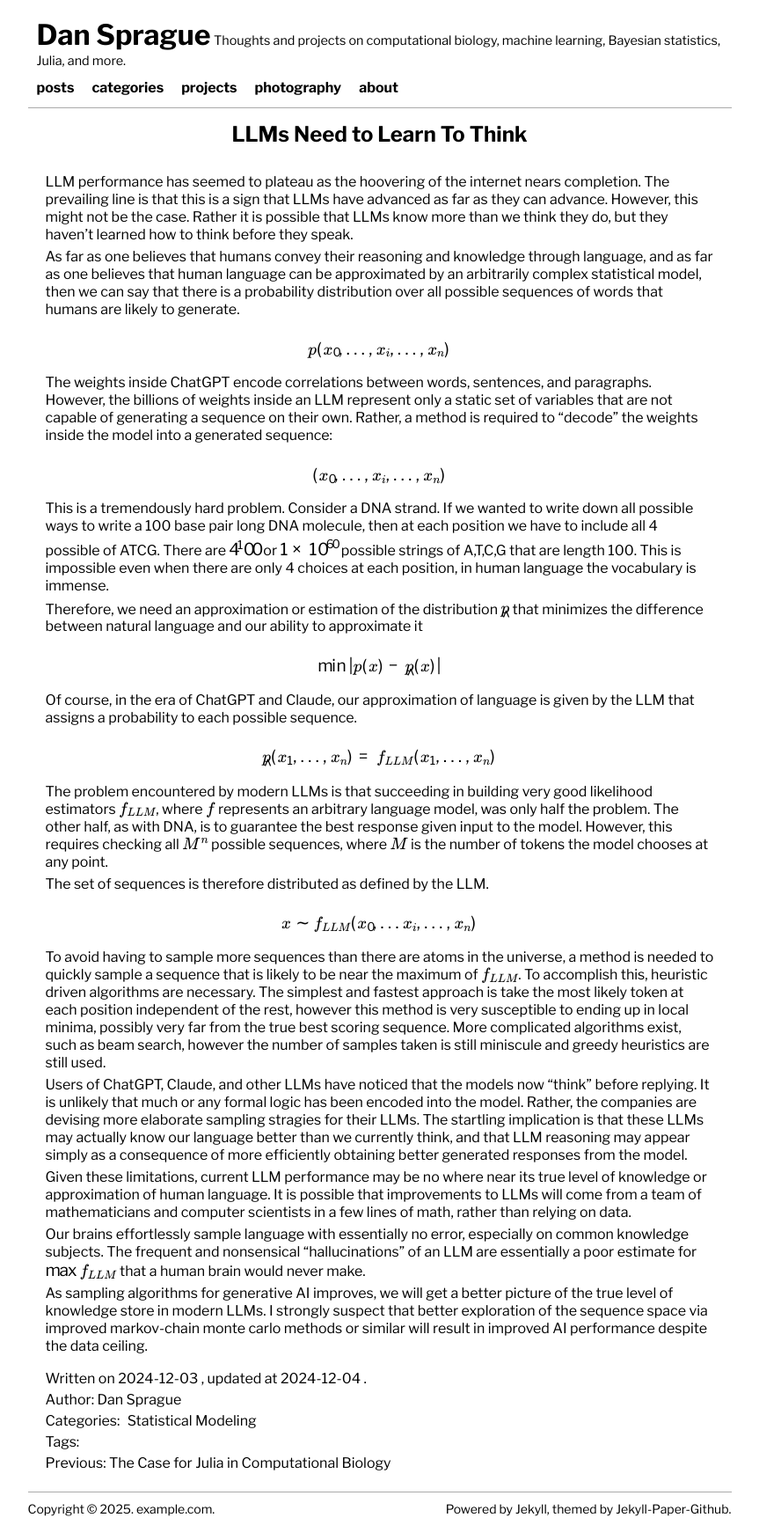
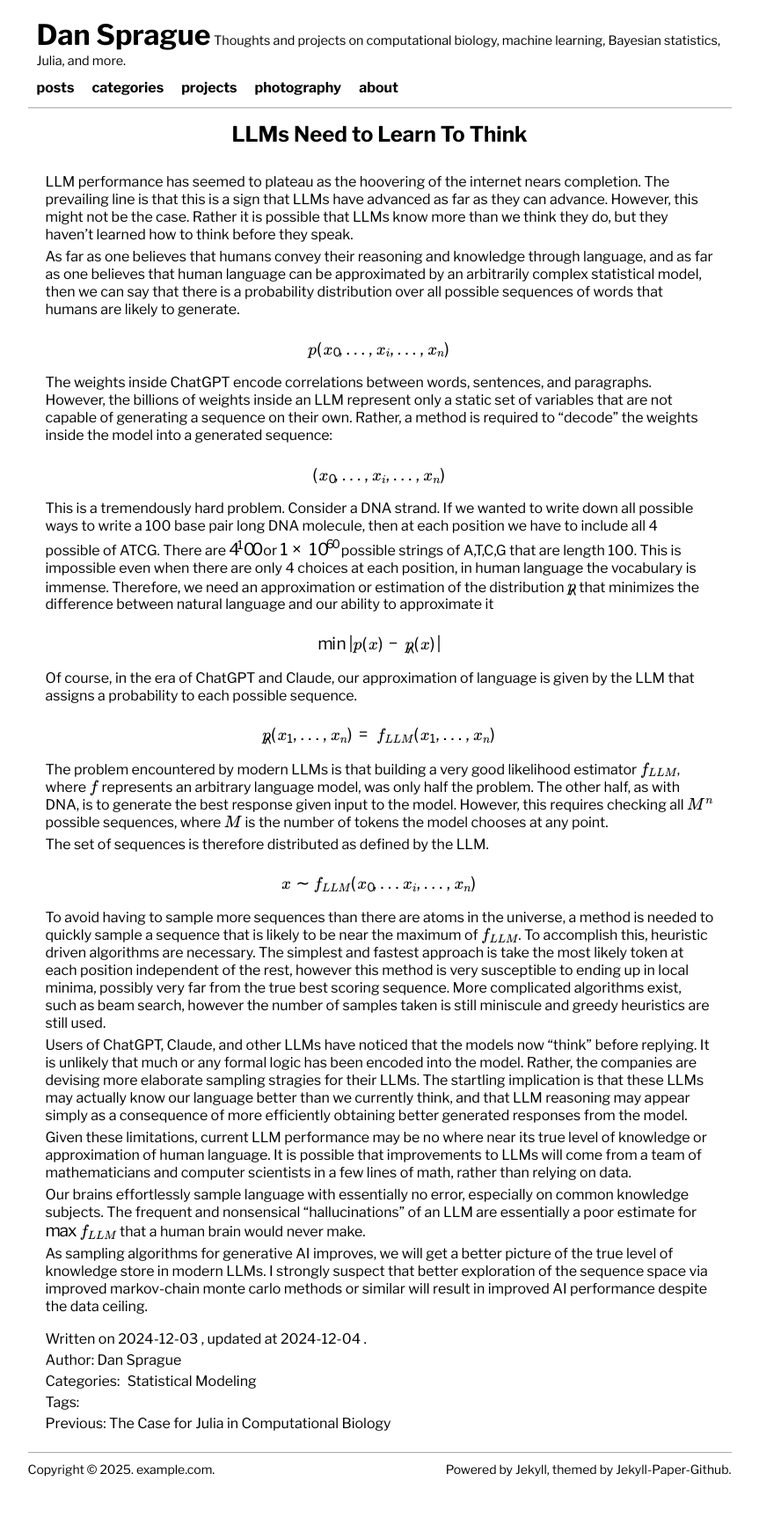
Before and after one commit to dan-sprague/dan-sprague.github.io, a Jekyll site: the page built from _posts/2025-02-02-llmthinking.markdown, in a window 1280 px wide. Shown: the whole page at 88% size, without its empty margins (201-1064 px from the left). Built offline with Jekyll 4.4.1, drawn with Linux system fonts in a browser that asks for light colours; formulas are drawn with MathJax 3; after the commit the page ends 1688 px from its top, so only the background shows below that.

Commit message:
fixed bug

```diff
--- a/_posts/2025-02-02-llmthinking.markdown
+++ b/_posts/2025-02-02-llmthinking.markdown
@@ -7,7 +7,7 @@ categories: [Statistical Modeling]
 ---
 <br>
 
-LLM performance has seemed to plateau as the hoovering of the internet nears completion. The prevailing line is that this is a sign that LLMs have advanced as far as they can advance. However, this might not be the case. Rather it is possible that LLMs know more than we think they do, but they haven't learned how to think before they speak.
+LLM performance has seemed to plateau as the hoovering of the internet nears completion. The prevailing line is that this is a sign that LLMs have advanced as far as they can advance. However, this might not be the case. Rather it is possible that LLMs know more than we think they do, but they haven't learned how to think before they speak. <br/>
 
 As far as one believes that humans convey their reasoning and knowledge through language, and as far as one believes that human language can be approximated by an arbitrarily complex statistical model, then we can say that there is a probability distribution over all possible sequences of words that humans are likely to generate.
 
@@ -17,9 +17,7 @@ The weights inside ChatGPT encode correlations between words, sentences, and par
 
 $$(x_0,...,x_i,...,x_n)$$
 
-This is a tremendously hard problem. Consider a DNA strand. If we wanted to write down all possible ways to write a 100 base pair long DNA molecule, then at each position we have to include all 4 possible of ATCG. There are $4^100$ or $$1 \times 10^{60}$$ possible strings of A,T,C,G that are length 100. This is impossible even when there are only 4 choices at each position, in human language the vocabulary is immense.
-
-Therefore, we need an approximation or estimation of the distribution $\hat{p}$ that minimizes the difference between natural language and our ability to approximate it
+This is a tremendously hard problem. Consider a DNA strand. If we wanted to write down all possible ways to write a 100 base pair long DNA molecule, then at each position we have to include all 4 possible of ATCG. There are $4^100$ or $$1 \times 10^{60}$$ possible strings of A,T,C,G that are length 100. This is impossible even when there are only 4 choices at each position, in human language the vocabulary is immense. Therefore, we need an approximation or estimation of the distribution $\hat{p}$ that minimizes the difference between natural language and our ability to approximate it
 
 $$\min |p(x) - \hat{p}(x)|$$
 
@@ -28,7 +26,7 @@ Of course, in the era of ChatGPT and Claude, our approximation of language is gi
 $$\hat{p}(x_1,...,x_n) = f_{LLM}(x_1,...,x_n)$$
 
 
-The problem encountered by modern LLMs is that succeeding in building very good likelihood estimators $f_{LLM}$, where $f$ represents an arbitrary language model, was only half the problem. The other half, as with DNA, is to guarantee the best response given input to the model. However, this requires checking all $M^n$ possible sequences, where $M$ is the number of tokens the model chooses at any point.
+The problem encountered by modern LLMs is that building a very good likelihood estimator $f_{LLM}$, where $f$ represents an arbitrary language model, was only half the problem. The other half, as with DNA, is to generate the best response given input to the model. However, this requires checking all $M^n$ possible sequences, where $M$ is the number of tokens the model chooses at any point.
 
 The set of sequences is therefore distributed as defined by the LLM.
 
```
